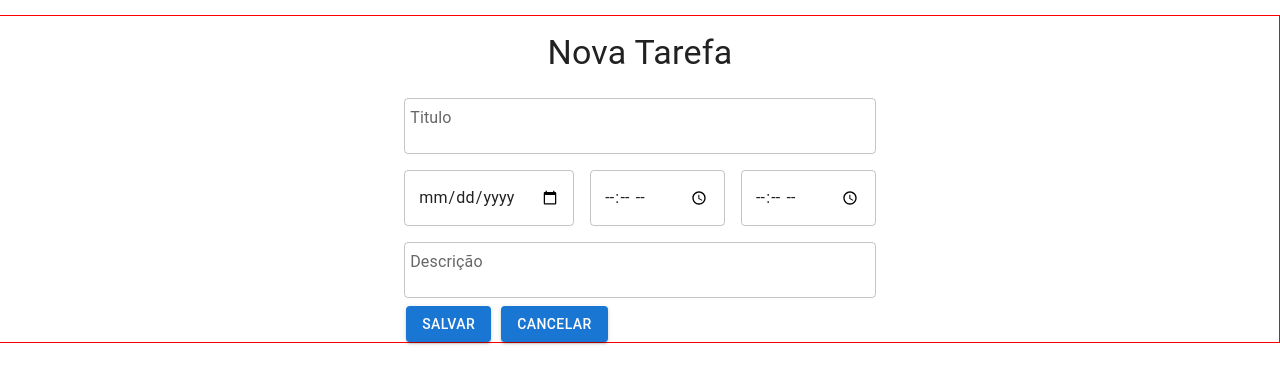
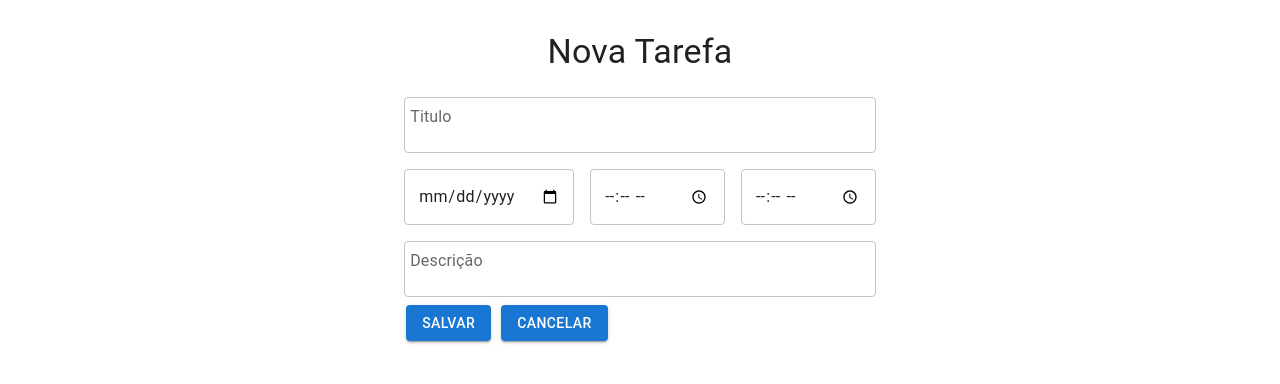
Before and after one commit to andrezitojava2017/tasks, a React (Create React App) app: page /tarefas/nova in a window 1280 px wide. Shown: the top 384 px of the page. Built offline with nearby package versions, Linux system fonts and the light colour scheme.

Commit message:
removed unused items

```diff
--- a/src/features/tarefas/novaTarefa.js
+++ b/src/features/tarefas/novaTarefa.js
@@ -1,13 +1,4 @@
-import {
-  Box,
-  Button,
-  Container,
-  FormControl,
-  Grid,
-  TextField,
-  Typography,
-} from '@mui/material';
-import AddCircleOutlineRoundedIcon from '@mui/icons-material/AddCircleOutlineRounded';
+import { Button, Container, Grid, TextField, Typography } from '@mui/material';
 import React from 'react';
 
 const NovaTarefa = () => {
@@ -18,7 +9,7 @@ const NovaTarefa = () => {
       direction="column"
       justifyContent="center"
       alignItems="center"
-      sx={{ marginTop: '15px', marginBottom: '15px', border: '1px solid red' }}
+      sx={{ marginTop: '15px', marginBottom: '15px' }}
     >
       <Grid item>
         <Typography variant="h4" sx={{ textAlign: 'center' }}>
```
